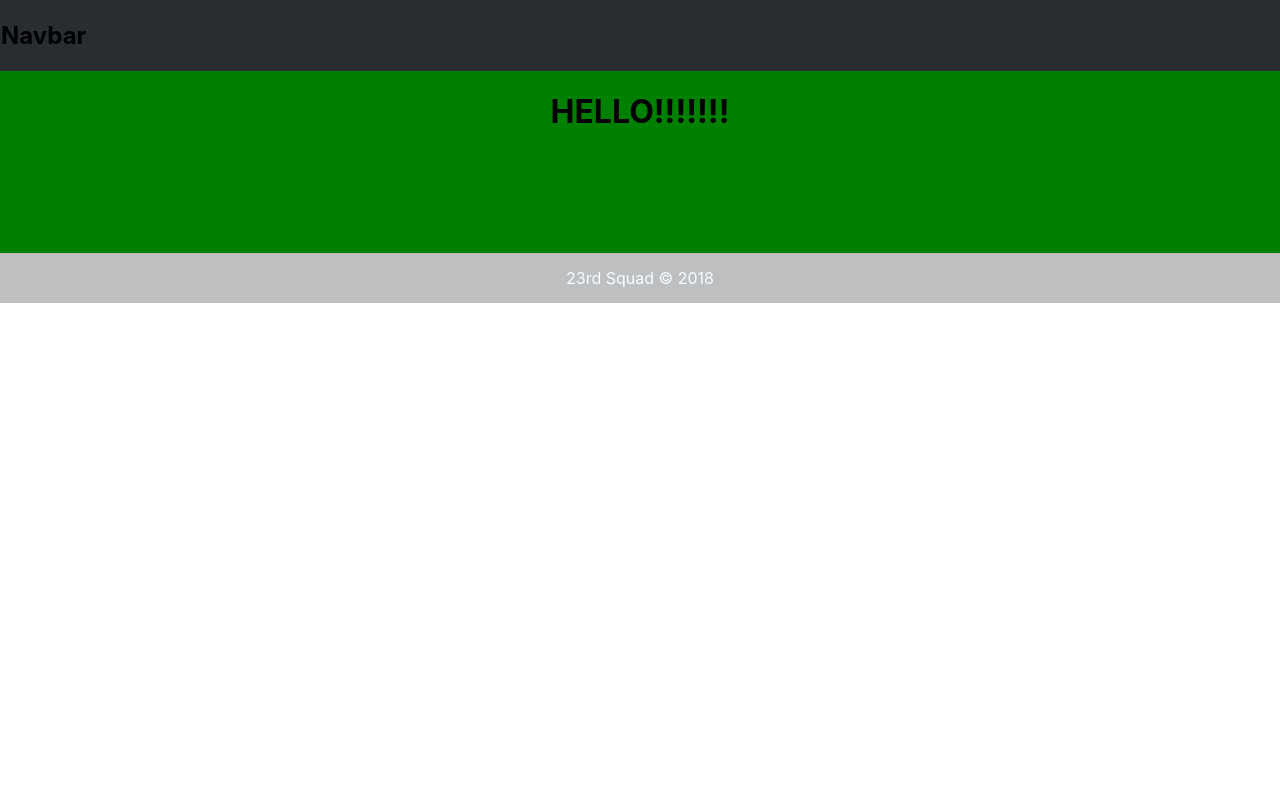
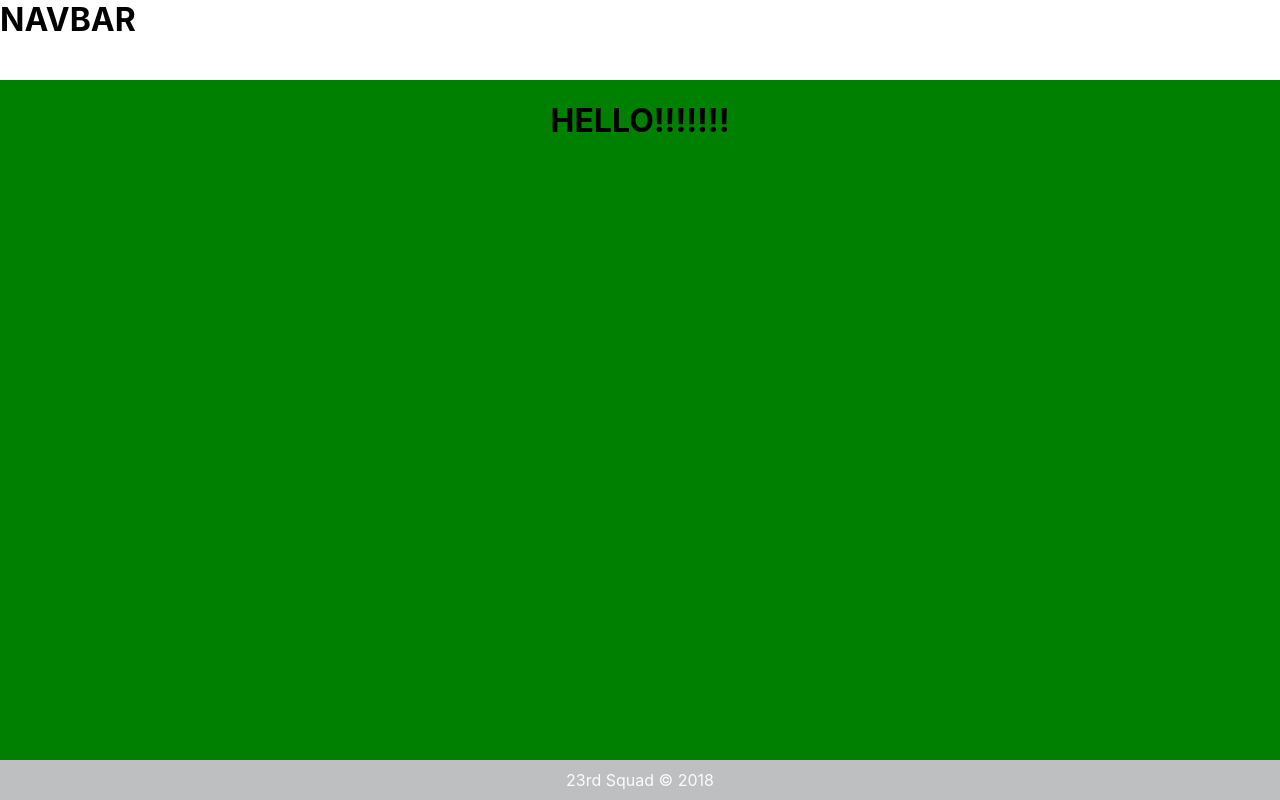
Before and after one commit to 23rdsquad/doit4me, a React (Create React App) app: page / in a window 1280 px wide. Built offline with nearby package versions, Linux system fonts and the light colour scheme.

Commit message:
front end started

```diff
--- a/src/App.css
+++ b/src/App.css
@@ -3,12 +3,11 @@
 }
 
 #wrapper{
-  min-height: 100vh;
+  height: 100vh;
 }
 .wrapper_body{
   background: green;
-  min-height: 100%; /* will cover the 100% of viewport */
+  height: 85%;
   overflow: hidden;
   display: block;
-  padding-bottom: 100px; /* height of your footer */
 }
--- a/src/App.js
+++ b/src/App.js
@@ -8,7 +8,7 @@ class App extends Component {
   render() {
     return (
       <div id='wrapper'>
-        <Navbar />
+        <Navbar id='navbar'/>
         <div className='wrapper_body'>
           {routes}
         </div>
--- a/src/components/Footer/Footer.css
+++ b/src/components/Footer/Footer.css
@@ -1,5 +1,5 @@
 .footer-container {
-  height: 50px;
+  height: 5%;
   width: 100%;
   display: flex;
   flex-direction: column;
--- a/src/components/Navbar/Navbar.css
+++ b/src/components/Navbar/Navbar.css
@@ -22,3 +22,9 @@
   background-color: #282d32;
   border: 1px solid #282d32;
 }
+#navbar{
+  height: 10%;
+}
+#navbar h1{
+  margin: 0px 0px
+}
--- a/src/components/Navbar/Navbar.js
+++ b/src/components/Navbar/Navbar.js
@@ -5,16 +5,8 @@ import { Link } from "react-router-dom";
 export default class Navbar extends Component {
   render() {
     return (
-      <div>
-        <nav className="navbar-default" id="nav">
-          <div className="container">
-            <input type="checkbox" id="navbar-toggle-cbox" />
-
-            <div id="navbar" className="navbar-collapse collapse">
-                <h2>Navbar</h2>
-            </div>
-          </div>
-        </nav>
+      <div id='navbar'>
+        <h1>NAVBAR</h1>
       </div>
     );
   }
```
